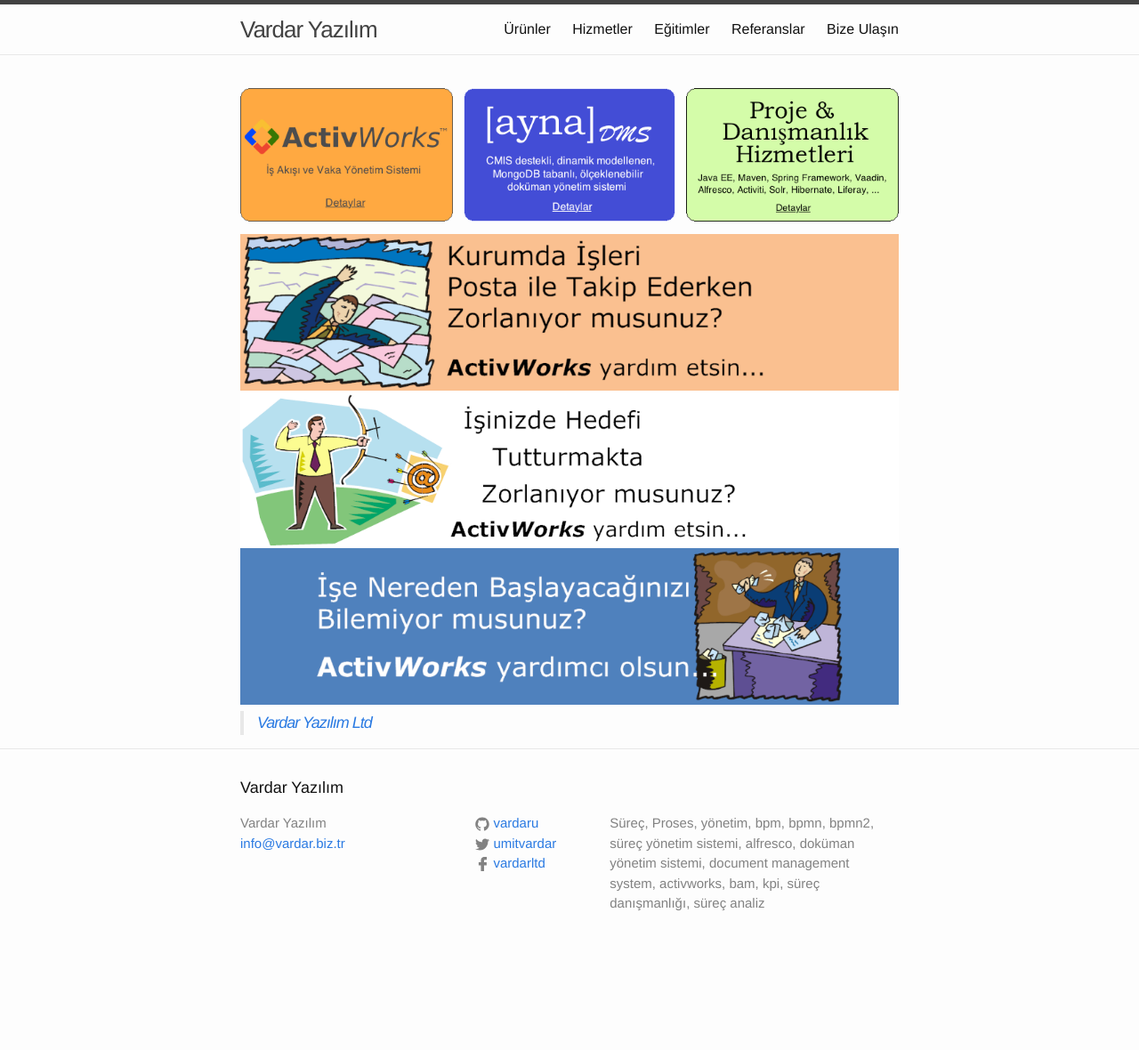
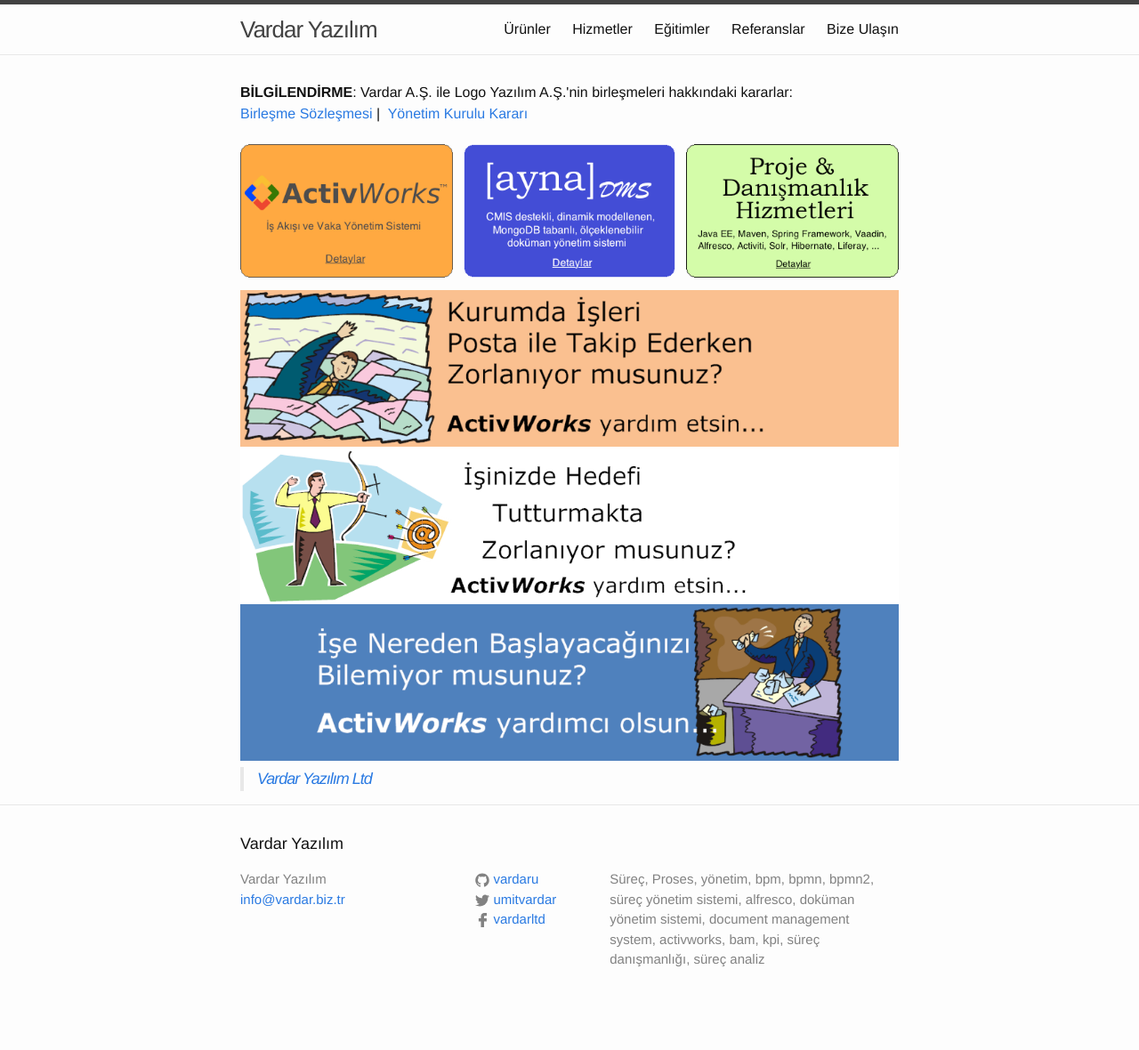
Before and after one commit to vardarltd/vardarltd.github.io, a Jekyll site: the page built from index.html, in a window 1280 px wide. Shown: the whole page at 89% size. Built offline with Jekyll 4.4.1, drawn with Linux system fonts in a browser that asks for light colours; before the commit the page ends 1117 px from its top, so only the background shows below that.

Commit message:
Birlesme bilgilendirmesi

```diff
--- a/index.html
+++ b/index.html
@@ -3,6 +3,10 @@
 ---
 
 <div class="home">
+
+  <p><strong>BİLGİLENDİRME</strong>: Vardar A.Ş. ile Logo Yazılım A.Ş.'nin birleşmeleri hakkındaki kararlar:<br>
+  <a href=/assets/BirlesmeSozlesmesi.pdf>Birleşme Sözleşmesi</a>&nbsp;|&nbsp;
+  <a href=/assets/BirlesmeyeBaslanmasiVardar.pdf>Yönetim Kurulu Kararı</a></p>
 
   <div class="section group">
   	<div class="col span_1_of_3">
```
Also changed, not shown: 2 other files.
